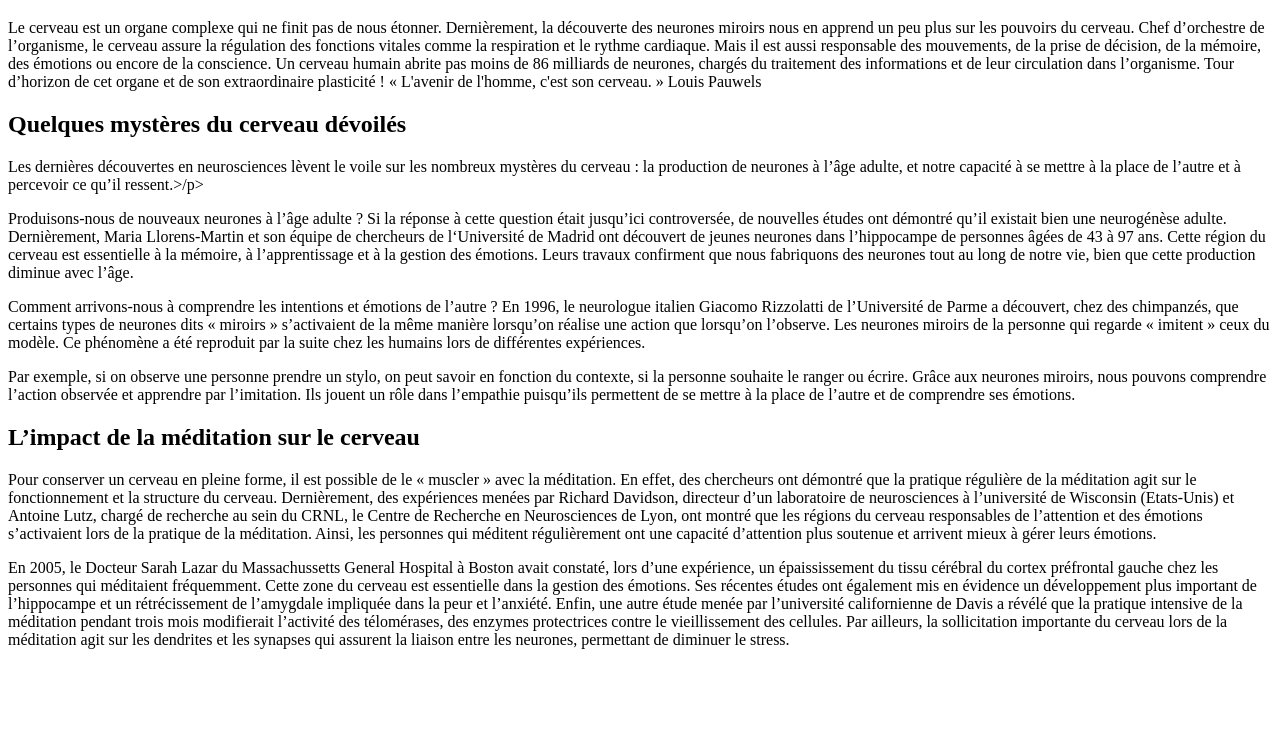
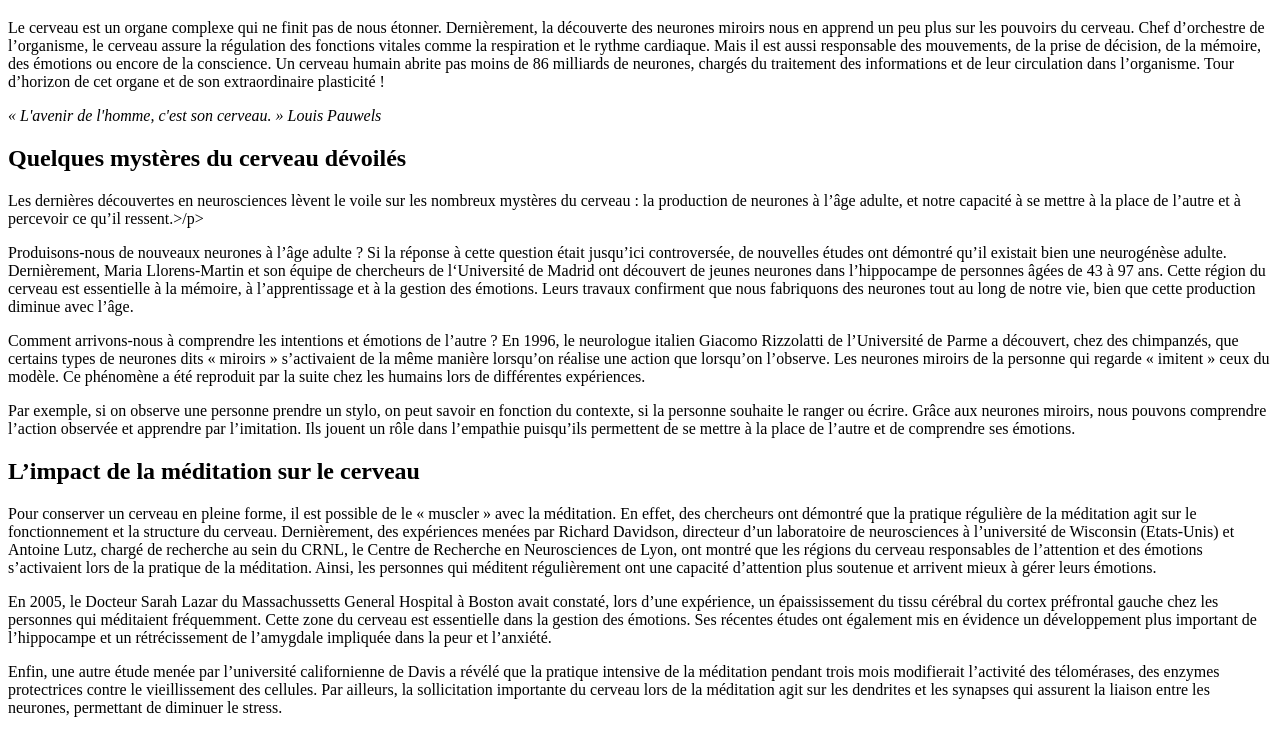
Before and after one commit to Annahanane/gitproject, a plain HTML site: page index.html in a window 1280 px wide. Shown: the part 61-800 px from the top of the page. Drawn offline with Linux system fonts and the light colour scheme.

Commit message:
Amélioration de fichier index.html

```diff
--- a/index.html
+++ b/index.html
@@ -5,14 +5,18 @@
     <meta http-equiv="X-UA-Compatible" content="IE=edge">
     <meta name="viewport" content="width=device-width, initial-scale=1.0">
     <title>Document gitproject</title>
+    <link rel="stylesheet" href="main.css">
+
 </head>
 <body>
     <main>
+       <header>
         <h1>Les étonnants pouvoirs du cerveau</h1>
+    </header>
               <p>Le cerveau est un organe complexe qui ne finit pas de nous étonner. Dernièrement, la découverte des neurones miroirs nous en apprend un peu plus sur les pouvoirs du cerveau.
             Chef d’orchestre de l’organisme, le cerveau assure la régulation des fonctions vitales comme la respiration et le rythme cardiaque. Mais il est aussi responsable des mouvements, de la prise de décision, de la mémoire, des émotions ou encore de la conscience. Un cerveau humain abrite pas moins de 86 milliards de neurones, chargés du traitement des informations et de leur circulation dans l’organisme. Tour d’horizon de cet organe et de son extraordinaire plasticité !
-
-            « L'avenir de l'homme, c'est son cerveau. » Louis Pauwels</p>
+             </p>
+            <em>« L'avenir de l'homme, c'est son cerveau. » Louis Pauwels</em>
         <h2>Quelques mystères du cerveau dévoilés</h2>
              <p>Les dernières découvertes en neurosciences lèvent le voile sur les nombreux mystères du cerveau : la production de neurones à l’âge adulte, et notre capacité à se mettre à la place de l’autre et à percevoir ce qu’il ressent.></Les>/p>
              <p>Produisons-nous de nouveaux neurones à l’âge adulte ? Si la réponse à cette question était jusqu’ici controversée, de nouvelles études ont démontré qu’il existait bien une neurogénèse adulte. Dernièrement, Maria Llorens-Martin et son équipe de chercheurs de l‘Université de Madrid ont découvert de jeunes neurones dans l’hippocampe de personnes âgées de 43 à 97 ans. Cette région du cerveau est essentielle à la mémoire, à l’apprentissage et à la gestion des émotions. Leurs travaux confirment que nous fabriquons des neurones tout au long de notre vie, bien que cette production diminue avec l’âge.
@@ -25,8 +29,10 @@
         </p>
         <p>En 2005, le Docteur Sarah Lazar du Massachussetts General Hospital à Boston avait constaté, lors d’une expérience, un épaississement du tissu cérébral du cortex préfrontal gauche chez les personnes qui méditaient fréquemment. Cette zone du cerveau est essentielle dans la gestion des émotions. Ses récentes études ont également mis en évidence un développement plus important de l’hippocampe et un rétrécissement de l’amygdale impliquée dans la peur et l’anxiété.
 
+        </p>
+        <footer>
             Enfin, une autre étude menée par l’université californienne de Davis a révélé que la pratique intensive de la méditation pendant trois mois modifierait l’activité des télomérases, des enzymes protectrices contre le vieillissement des cellules. Par ailleurs, la sollicitation importante du cerveau lors de la méditation agit sur les dendrites et les synapses qui assurent la liaison entre les neurones, permettant de diminuer le stress.
-            </p>
+        </footer>
 
 
 
```
Lines whose indentation alone changed are shown as unchanged.
